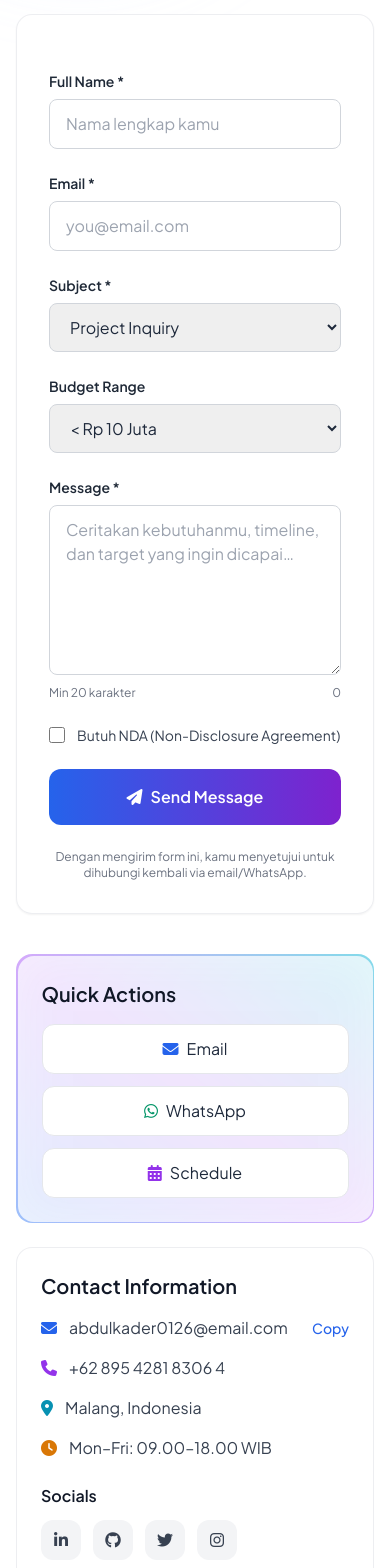
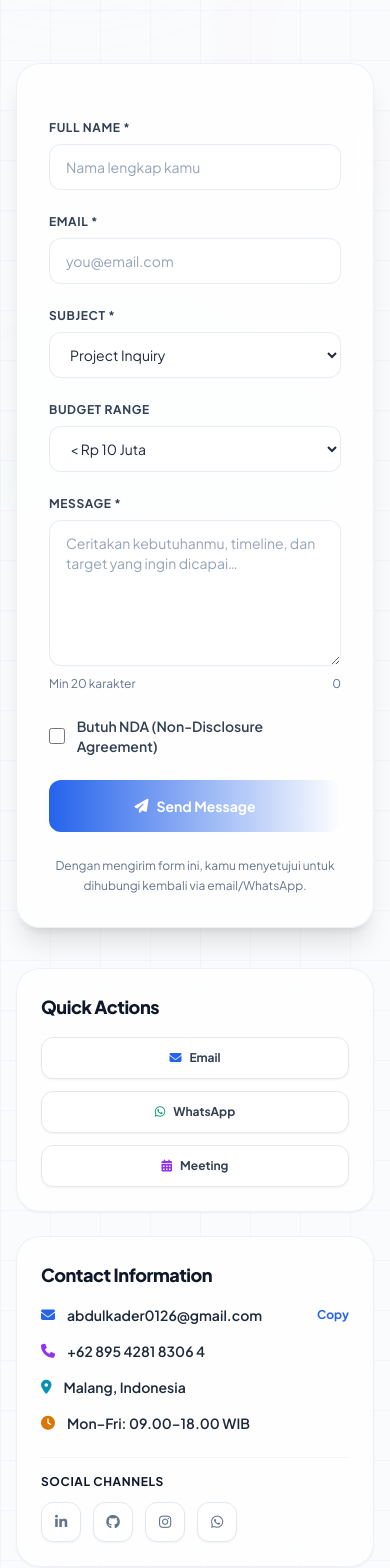
Before and after one commit to Kader2637/cvkader, a Next.js app: page /contact in a window 390 px wide. Shown: the part 340-1908 px from the top of the page. Built offline with nearby package versions, Linux system fonts and the light colour scheme.

Commit message:
fix: error deploy

```diff
--- a/app/certificates/page.tsx
+++ b/app/certificates/page.tsx
@@ -445,12 +445,12 @@ export default function Certificates() {
   return (
     <div
       id="cert-page"
-      className="page relative overflow-hidden py-10"
+      className="page relative overflow-hidden pt-12 pb-10 sm:pt-16 sm:pb-16"
     >
       <section className="relative max-w-7xl mx-auto px-4 sm:px-6 lg:px-8">
 
         {/* Header */}
-        <header className="text-center max-w-3xl mx-auto mb-10" data-reveal>
+        <header className="text-center max-w-3xl mx-auto mb-16" data-reveal>
           <span className="inline-flex items-center gap-2 px-3 py-1.5 rounded-full text-xs font-semibold bg-blue-50 text-blue-700 ring-1 ring-blue-100">
             <span className="w-2 h-2 rounded-full bg-blue-500 animate-pulse" />{" "}
             Sertifikat
@@ -709,7 +709,7 @@ export default function Certificates() {
                       <h4 className="text-sm font-bold text-slate-900">
                         Deskripsi Sertifikat
                       </h4>
-                      <p className="mt-2.5 text-sm text-slate-650 leading-relaxed">{active.desc}</p>
+                      <p className="mt-2.5 text-sm text-slate-600 leading-relaxed">{active.desc}</p>
 
                       {active.tags?.length ? (
                         <>
--- a/app/components/MainWrapper.tsx
+++ b/app/components/MainWrapper.tsx
@@ -10,8 +10,8 @@ export default function MainWrapper({
   const pathname = usePathname();
   const isHome = pathname === "/";
 
-  // Home: dinamis; Halaman lain: tetap pt-16
-  const cls = isHome ? "pt-16 sm:pt-8 md:pt-20 lg:pt-4 xl:pt-0" : "pt-16";
+  // Home: dinamis; Halaman lain: tetap pt-20
+  const cls = isHome ? "pt-16 sm:pt-8 md:pt-20 lg:pt-4 xl:pt-0" : "pt-20";
 
   return <main className={cls}>{children}</main>;
 }
--- a/app/components/Navbar.tsx
+++ b/app/components/Navbar.tsx
@@ -46,8 +46,8 @@ export default function Navbar() {
         className={cx(
           "w-full rounded-2xl border transition-all duration-500 px-6 py-2 flex flex-col md:flex-row md:items-center justify-between",
           scrolled
-            ? "bg-white/85 backdrop-blur-xl shadow-[0_8px_30px_rgb(0,0,0,0.06)] border-white/60"
-            : "bg-white/50 backdrop-blur-md border-white/20 shadow-sm"
+            ? "bg-white/85 backdrop-blur-xl shadow-[0_8px_30px_rgba(0,0,0,0.06)] border-white/60"
+            : "bg-transparent border-transparent shadow-none"
         )}
       >
         <div className="h-12 flex items-center justify-between w-full md:w-auto">
--- a/app/contact/page.tsx
+++ b/app/contact/page.tsx
@@ -207,24 +207,24 @@ export default function Contact() {
   }, []);
 
   return (
-    <div id="contact" className="page relative overflow-hidden bg-white py-10">
-      <div className="pointer-events-none absolute inset-0 opacity-60">
-        <div className="absolute -top-24 -left-16 w-72 h-72 rounded-full bg-gradient-to-tr from-blue-200 to-purple-200 blur-3xl"></div>
-        <div className="absolute -bottom-28 -right-20 w-80 h-80 rounded-full bg-gradient-to-tr from-cyan-200 to-indigo-200 blur-3xl"></div>
+    <div id="contact" className="page relative overflow-hidden pt-12 pb-10 sm:pt-16 sm:pb-16">
+      {/* Soft bg blobs */}
+      <div className="pointer-events-none absolute inset-0 -z-10 opacity-60">
+        <div className="absolute -top-24 -left-16 h-72 w-72 rounded-full bg-gradient-to-tr from-blue-200 to-purple-200 blur-3xl animate-pulse-slow" />
+        <div className="absolute -bottom-28 -right-20 h-80 w-80 rounded-full bg-gradient-to-tr from-cyan-200 to-indigo-200 blur-3xl animate-pulse-slow" style={{ animationDelay: "-3s" }} />
       </div>
 
       <section className="relative max-w-7xl mx-auto px-4 sm:px-6 lg:px-8">
-        <header className="text-center max-w-3xl mx-auto mb-14">
-          <span className="inline-flex items-center gap-2 px-3 py-1 rounded-full text-xs font-medium bg-blue-50 text-blue-700 ring-1 ring-blue-100">
-            <span className="size-2 rounded-full bg-blue-500 animate-pulse"></span>{" "}
+        <header className="text-center max-w-3xl mx-auto mb-16">
+          <span className="inline-flex items-center gap-2 px-3 py-1.5 rounded-full text-xs font-semibold bg-blue-50 text-blue-700 border border-blue-100 shadow-sm">
+            <span className="h-1.5 w-1.5 rounded-full bg-blue-500 animate-pulse"></span>{" "}
             Get In Touch
           </span>
-          <h2 className="mt-4 text-4xl sm:text-5xl font-bold tracking-tight text-gray-900">
+          <h2 className="mt-4 text-4xl sm:text-5xl font-black tracking-tight text-slate-900 leading-tight">
             Let’s Build Something Great
           </h2>
-          <p className="mt-4 text-lg text-gray-600">
-            Butuh bantuan proyek web, mobile, atau cloud? Kirim detailnya—aku
-            balas cepat.
+          <p className="mt-4 text-lg text-slate-600 leading-relaxed">
+            Butuh bantuan proyek web, mobile, atau cloud? Kirim detailnya—aku balas cepat.
           </p>
         </header>
 
@@ -232,7 +232,7 @@ export default function Contact() {
           {/* Form */}
           <form
             id="contactForm"
-            className="lg:col-span-3 space-y-6 p-8 rounded-2xl bg-white/70 backdrop-blur-xl border border-gray-200/70 shadow-sm"
+            className="lg:col-span-3 space-y-6 p-8 rounded-3xl bg-white/70 backdrop-blur-xl border border-slate-200/60 shadow-xl"
           >
             <input
               type="text"
@@ -245,7 +245,7 @@ export default function Contact() {
               <div>
                 <label
                   htmlFor="name"
-                  className="block text-sm font-semibold text-gray-800 mb-2"
+                  className="block text-xs font-bold text-slate-700 uppercase tracking-wider mb-2"
                 >
                   Full Name *
                 </label>
@@ -254,14 +254,14 @@ export default function Contact() {
                   name="name"
                   type="text"
                   required
-                  className="w-full border border-gray-300 rounded-lg px-4 py-3 focus:outline-none focus:ring-2 focus:ring-blue-500"
+                  className="w-full border border-slate-200/80 rounded-xl px-4 py-3 bg-white/50 backdrop-blur-md focus:outline-none focus:ring-2 focus:ring-blue-500/10 focus:border-blue-500 transition-all duration-300 placeholder-slate-400 text-sm text-slate-800"
                   placeholder="Nama lengkap kamu"
                 />
               </div>
               <div>
                 <label
                   htmlFor="email"
-                  className="block text-sm font-semibold text-gray-800 mb-2"
+                  className="block text-xs font-bold text-slate-700 uppercase tracking-wider mb-2"
                 >
                   Email *
                 </label>
@@ -270,7 +270,7 @@ export default function Contact() {
                   name="email"
                   type="email"
                   required
-                  className="w-full border border-gray-300 rounded-lg px-4 py-3 focus:outline-none focus:ring-2 focus:ring-blue-500"
+                  className="w-full border border-slate-200/80 rounded-xl px-4 py-3 bg-white/50 backdrop-blur-md focus:outline-none focus:ring-2 focus:ring-blue-500/10 focus:border-blue-500 transition-all duration-300 placeholder-slate-400 text-sm text-slate-800"
                   placeholder="you@email.com"
                 />
               </div>
@@ -280,7 +280,7 @@ export default function Contact() {
               <div>
                 <label
                   htmlFor="subject"
-                  className="block text-sm font-semibold text-gray-800 mb-2"
+                  className="block text-xs font-bold text-slate-700 uppercase tracking-wider mb-2"
                 >
                   Subject *
                 </label>
@@ -288,7 +288,7 @@ export default function Contact() {
                   id="subject"
                   name="subject"
                   required
-                  className="w-full border border-gray-300 rounded-lg px-4 py-3 focus:outline-none focus:ring-2 focus:ring-blue-500"
+                  className="w-full border border-slate-200/80 rounded-xl px-4 py-3 bg-white/50 backdrop-blur-md focus:outline-none focus:ring-2 focus:ring-blue-500/10 focus:border-blue-500 transition-all duration-300 text-sm text-slate-800"
                 >
                   <option value="" disabled>
                     {" "}
@@ -304,14 +304,14 @@ export default function Contact() {
               <div>
                 <label
                   htmlFor="budget"
-                  className="block text-sm font-semibold text-gray-800 mb-2"
+                  className="block text-xs font-bold text-slate-700 uppercase tracking-wider mb-2"
                 >
                   Budget Range
                 </label>
                 <select
                   id="budget"
                   name="budget"
-                  className="w-full border border-gray-300 rounded-lg px-4 py-3 focus:outline-none focus:ring-2 focus:ring-blue-500"
+                  className="w-full border border-slate-200/80 rounded-xl px-4 py-3 bg-white/50 backdrop-blur-md focus:outline-none focus:ring-2 focus:ring-blue-500/10 focus:border-blue-500 transition-all duration-300 text-sm text-slate-800"
                 >
                   <option value="" disabled>
                     {" "}
@@ -329,7 +329,7 @@ export default function Contact() {
             <div>
               <label
                 htmlFor="message"
-                className="block text-sm font-semibold text-gray-800 mb-2"
+                className="block text-xs font-bold text-slate-700 uppercase tracking-wider mb-2"
               >
                 Message *
               </label>
@@ -338,10 +338,10 @@ export default function Contact() {
                 name="message"
                 rows={6}
                 required
-                className="w-full border border-gray-300 rounded-lg px-4 py-3 focus:outline-none focus:ring-2 focus:ring-blue-500"
+                className="w-full border border-slate-200/80 rounded-xl px-4 py-3 bg-white/50 backdrop-blur-md focus:outline-none focus:ring-2 focus:ring-blue-500/10 focus:border-blue-500 transition-all duration-300 placeholder-slate-400 text-sm text-slate-800"
                 placeholder="Ceritakan kebutuhanmu, timeline, dan target yang ingin dicapai…"
               ></textarea>
-              <div className="flex justify-between text-xs text-gray-500 mt-1">
+              <div className="flex justify-between text-xs text-slate-500 mt-1">
                 <span>Min 20 karakter</span>
                 <span id="charCount">0</span>
               </div>
@@ -352,21 +352,21 @@ export default function Contact() {
                 id="nda"
                 name="nda"
                 type="checkbox"
-                className="w-4 h-4 text-blue-600 rounded"
+                className="w-4 h-4 text-blue-600 border-slate-350 rounded focus:ring-blue-500/20"
               />
-              <label htmlFor="nda" className="text-sm text-gray-700">
+              <label htmlFor="nda" className="text-sm text-slate-700 font-semibold">
                 Butuh NDA (Non-Disclosure Agreement)
               </label>
             </div>
 
             <button
               type="submit"
-              className="w-full inline-flex items-center justify-center gap-2 bg-gradient-to-r from-blue-600 to-purple-700 text-white py-4 rounded-xl font-semibold hover:from-blue-700 hover:to-purple-800 transition focus:outline-none focus:ring-2 focus:ring-offset-2 focus:ring-blue-600"
+              className="w-full inline-flex items-center justify-center gap-2 bg-gradient-to-r from-blue-600 to-purple-650 text-white py-4 rounded-xl font-bold hover:shadow-[0_8px_30px_rgba(37,99,235,0.3)] hover:-translate-y-0.5 active:translate-y-0 transition-all duration-300 text-sm"
             >
               <i className="fa-solid fa-paper-plane"></i> Send Message
             </button>
 
-            <p className="text-xs text-gray-500 text-center">
+            <p className="text-xs text-slate-500 text-center leading-relaxed">
               Dengan mengirim form ini, kamu menyetujui untuk dihubungi kembali
               via email/WhatsApp.
             </p>
@@ -374,114 +374,127 @@ export default function Contact() {
 
           {/* Sidebar */}
           <aside className="lg:col-span-2 space-y-6">
-            <div className="p-[1.5px] rounded-2xl bg-gradient-to-tr from-blue-500/50 via-purple-500/50 to-cyan-500/50">
-              <div className="rounded-2xl bg-white/80 backdrop-blur-xl p-6">
-                <h3 className="text-xl font-semibold text-gray-900 mb-4">
+            <div className="rounded-3xl border border-slate-200/60 bg-white/70 backdrop-blur-xl p-6 shadow-sm">
+              <h3 className="text-lg font-black text-slate-900 mb-4 tracking-tight">
                 Quick Actions
               </h3>
-                <div className="grid sm:grid-cols-3 gap-3">
+              <div className="grid grid-cols-1 sm:grid-cols-3 gap-3">
                 <a
                   href="mailto:abdulkader0126@gmail.com"
-                    className="inline-flex items-center justify-center gap-2 rounded-xl border border-gray-200 bg-white px-4 py-3 hover:bg-gray-50 transition"
+                  className="inline-flex items-center justify-center gap-2 rounded-xl border border-slate-250 bg-white px-4 py-3 text-xs font-bold text-slate-700 shadow-sm hover:shadow-md hover:-translate-y-0.5 hover:bg-slate-50 hover:text-slate-950 transition-all duration-200"
                 >
                   <i className="fa-solid fa-envelope text-blue-600"></i> Email
                 </a>
                 <a
                   href="https://wa.me/62895428183064?text=Halo%20Abdul%2C%20saya%20ingin%20diskusi%20proyek."
                   target="_blank"
-                    rel="noopener"
-                    className="inline-flex items-center justify-center gap-2 rounded-xl border border-gray-200 bg-white px-4 py-3 hover:bg-gray-50 transition"
+                  rel="noopener noreferrer"
+                  className="inline-flex items-center justify-center gap-2 rounded-xl border border-slate-250 bg-white px-4 py-3 text-xs font-bold text-slate-700 shadow-sm hover:shadow-md hover:-translate-y-0.5 hover:bg-slate-50 hover:text-slate-950 transition-all duration-200"
                 >
                   <i className="fa-brands fa-whatsapp text-emerald-600"></i>{" "}
                   WhatsApp
                 </a>
                 <a
-                    href="/contact"
-                    className="inline-flex items-center justify-center gap-2 rounded-xl border border-gray-200 bg-white px-4 py-3 hover:bg-gray-50 transition"
+                  href="https://wa.me/62895428183064?text=Halo%20Abdul%2C%20saya%20ingin%20jadwalkan%20meeting%20diskusi%20proyek."
+                  target="_blank"
+                  rel="noopener noreferrer"
+                  className="inline-flex items-center justify-center gap-2 rounded-xl border border-slate-250 bg-white px-4 py-3 text-xs font-bold text-slate-700 shadow-sm hover:shadow-md hover:-translate-y-0.5 hover:bg-slate-50 hover:text-slate-950 transition-all duration-200"
                 >
                   <i className="fa-solid fa-calendar-days text-purple-600"></i>{" "}
-                    Schedule
+                  Meeting
                 </a>
               </div>
             </div>
-            </div>
 
-            <div className="rounded-2xl border border-gray-200/70 bg-white/70 backdrop-blur-xl p-6">
-              <h3 className="text-xl font-semibold text-gray-900 mb-4">
+            <div className="rounded-3xl border border-slate-200/60 bg-white/70 backdrop-blur-xl p-6 shadow-sm">
+              <h3 className="text-lg font-black text-slate-900 mb-4 tracking-tight">
                 Contact Information
               </h3>
-              <div className="space-y-4 text-gray-700">
+              <div className="space-y-4 text-slate-700 text-sm">
                 <div className="flex items-center justify-between gap-3">
                   <div className="flex items-center gap-3">
                     <i className="fa-solid fa-envelope text-blue-600"></i>
-                    <span id="emailText">abdulkader0126@email.com</span>
+                    <span id="emailText" className="font-semibold text-slate-800">abdulkader0126@gmail.com</span>
                   </div>
                   <button
                     id="copyEmail"
-                    className="text-sm text-blue-600 hover:text-blue-800 font-medium"
+                    className="text-xs font-bold text-blue-600 hover:text-blue-800 transition"
                   >
                     Copy
                   </button>
                 </div>
                 <div className="flex items-center gap-3">
                   <i className="fa-solid fa-phone text-purple-600"></i>
-                  <span>+62 895 4281 8306 4</span>
+                  <span className="font-semibold text-slate-800">+62 895 4281 8306 4</span>
                 </div>
                 <div className="flex items-center gap-3">
                   <i className="fa-solid fa-location-dot text-cyan-600"></i>
-                  <span>Malang, Indonesia</span>
+                  <span className="font-semibold text-slate-800">Malang, Indonesia</span>
                 </div>
                 <div className="flex items-center gap-3">
                   <i className="fa-solid fa-clock text-amber-600"></i>
-                  <span>Mon–Fri: 09.00–18.00 WIB</span>
+                  <span className="font-semibold text-slate-800">Mon–Fri: 09.00–18.00 WIB</span>
                 </div>
               </div>
 
-              <div className="mt-6">
-                <h4 className="font-semibold mb-3 text-gray-900">Socials</h4>
+              <div className="mt-6 border-t border-slate-100 pt-4">
+                <h4 className="font-bold mb-3 text-slate-900 text-xs uppercase tracking-wider">Social Channels</h4>
                 <div className="flex gap-3">
                   <a
-                    href="#"
-                    className="w-10 h-10 rounded-xl bg-gray-100 grid place-items-center hover:bg-gray-200 transition"
+                    href="https://www.linkedin.com/in/abdul-kader-53b22930a"
+                    target="_blank"
+                    rel="noopener noreferrer"
+                    className="w-10 h-10 rounded-xl border border-slate-200 bg-white grid place-items-center hover:-translate-y-0.5 hover:bg-slate-50 hover:shadow-md text-slate-500 hover:text-slate-800 shadow-sm transition-all duration-200"
+                    aria-label="LinkedIn"
                   >
-                    <i className="fab fa-linkedin-in text-gray-700"></i>
+                    <i className="fab fa-linkedin-in text-sm"></i>
                   </a>
                   <a
-                    href="#"
-                    className="w-10 h-10 rounded-xl bg-gray-100 grid place-items-center hover:bg-gray-200 transition"
+                    href="https://github.com/Kader2637"
+                    target="_blank"
+                    rel="noopener noreferrer"
+                    className="w-10 h-10 rounded-xl border border-slate-200 bg-white grid place-items-center hover:-translate-y-0.5 hover:bg-slate-50 hover:shadow-md text-slate-500 hover:text-slate-800 shadow-sm transition-all duration-200"
+                    aria-label="GitHub"
                   >
-                    <i className="fab fa-github text-gray-700"></i>
+                    <i className="fab fa-github text-sm"></i>
                   </a>
                   <a
-                    href="#"
-                    className="w-10 h-10 rounded-xl bg-gray-100 grid place-items-center hover:bg-gray-200 transition"
+                    href="https://instagram.com/abdulkader2637"
+                    target="_blank"
+                    rel="noopener noreferrer"
+                    className="w-10 h-10 rounded-xl border border-slate-200 bg-white grid place-items-center hover:-translate-y-0.5 hover:bg-slate-50 hover:shadow-md text-slate-500 hover:text-slate-800 shadow-sm transition-all duration-200"
+                    aria-label="Instagram"
                   >
-                    <i className="fab fa-twitter text-gray-700"></i>
+                    <i className="fab fa-instagram text-sm"></i>
                   </a>
                   <a
-                    href="#"
-                    className="w-10 h-10 rounded-xl bg-gray-100 grid place-items-center hover:bg-gray-200 transition"
+                    href="https://wa.me/62895428183064"
+                    target="_blank"
+                    rel="noopener noreferrer"
+                    className="w-10 h-10 rounded-xl border border-slate-200 bg-white grid place-items-center hover:-translate-y-0.5 hover:bg-slate-50 hover:shadow-md text-slate-500 hover:text-slate-800 shadow-sm transition-all duration-200"
+                    aria-label="WhatsApp"
                   >
-                    <i className="fab fa-instagram text-gray-700"></i>
+                    <i className="fab fa-whatsapp text-sm"></i>
                   </a>
                 </div>
               </div>
             </div>
 
-            <div className="overflow-hidden rounded-2xl border border-gray-200">
+            <div className="overflow-hidden rounded-3xl border border-slate-200/60 bg-white/70 backdrop-blur-xl shadow-sm hover:shadow-md transition-all duration-300">
               <iframe
                 src="https://www.google.com/maps/embed?pb=!1m18!1m12!1m3!1d63219.15529079024!2d112.59058342461867!3d-7.978558312256577!2m3!1f0!2f0!3f0!3m2!1i1024!2i768!4f13.1!3m3!1m2!1s0x2dd62822063dc2fb%3A0x78879446481a4da2!2sMalang%2C%20Kota%20Malang%2C%20Jawa%20Timur!5e0!3m2!1sid!2sid!4v1761395821547!5m2!1sid!2sid"
                 width="600"
                 height="450"
                 className="w-full h-48 object-cover"
                 loading="lazy"
+                title="Location Map"
               ></iframe>
-              <div className="p-5 bg-white">
-                <div className="font-semibold text-gray-900">
+              <div className="p-5 bg-white/80 border-t border-slate-100">
+                <div className="font-bold text-slate-900 text-sm">
                   Malang - Indonesia
                 </div>
-                <div className="text-sm text-gray-600">
-                  Central Malang • abdul kader
+                <div className="text-xs text-slate-500 mt-1 uppercase tracking-wider font-semibold">
+                  Central Malang • Abdul Kader
                 </div>
               </div>
             </div>
--- a/app/experience/page.tsx
+++ b/app/experience/page.tsx
@@ -106,7 +106,7 @@ export default function Experience() {
   return (
     <div
       id="experience"
-      className="page relative overflow-hidden py-16 sm:py-20"
+      className="page relative overflow-hidden pt-12 pb-16 sm:pt-16 sm:pb-20"
     >
       <section className="relative mx-auto max-w-6xl px-4 sm:px-6 lg:px-8">
         {/* Header */}
--- a/app/portfolio/page.tsx
+++ b/app/portfolio/page.tsx
@@ -99,12 +99,12 @@ export default function Portfolio() {
   return (
     <div
       id="portfolio"
-      className="relative overflow-hidden py-12"
+      className="relative overflow-hidden pt-12 pb-12 sm:pt-16 sm:pb-16"
     >
       <section className="relative max-w-7xl mx-auto px-4 sm:px-6 lg:px-8">
 
         {/* Header */}
-        <header className="max-w-3xl mx-auto text-center mb-10" data-reveal>
+        <header className="max-w-3xl mx-auto text-center mb-16" data-reveal>
           <span className="inline-flex items-center gap-2 px-3 py-1.5 rounded-full text-xs font-semibold bg-blue-50 text-blue-700 ring-1 ring-blue-100">
             <span className="size-2 rounded-full bg-blue-500 animate-pulse" /> Portfolio
           </span>
--- a/app/skills/page.tsx
+++ b/app/skills/page.tsx
@@ -399,11 +399,11 @@ export default function Skills() {
   };
 
   return (
-    <div id="skills" className="page relative overflow-hidden py-10">
+    <div id="skills" className="page relative overflow-hidden pt-12 pb-10 sm:pt-16 sm:pb-16">
       <section className="relative max-w-7xl mx-auto px-4 sm:px-6 lg:px-8">
 
         {/* Header */}
-        <header className="text-center max-w-3xl mx-auto mb-12" data-reveal>
+        <header className="text-center max-w-3xl mx-auto mb-16" data-reveal>
           <span className="inline-flex items-center gap-2 px-3 py-1.5 rounded-full text-xs font-semibold bg-blue-50 text-blue-700 ring-1 ring-blue-100">
             <span className="size-2 rounded-full bg-blue-500 animate-pulse"></span>{" "}
             Skills
```
Also changed, not shown: app/about/page.tsx (+6 -6 lines), app/education/page.tsx (+4 -4 lines), app/page.tsx (+4 -4 lines). Lines whose indentation alone changed are shown as unchanged.
